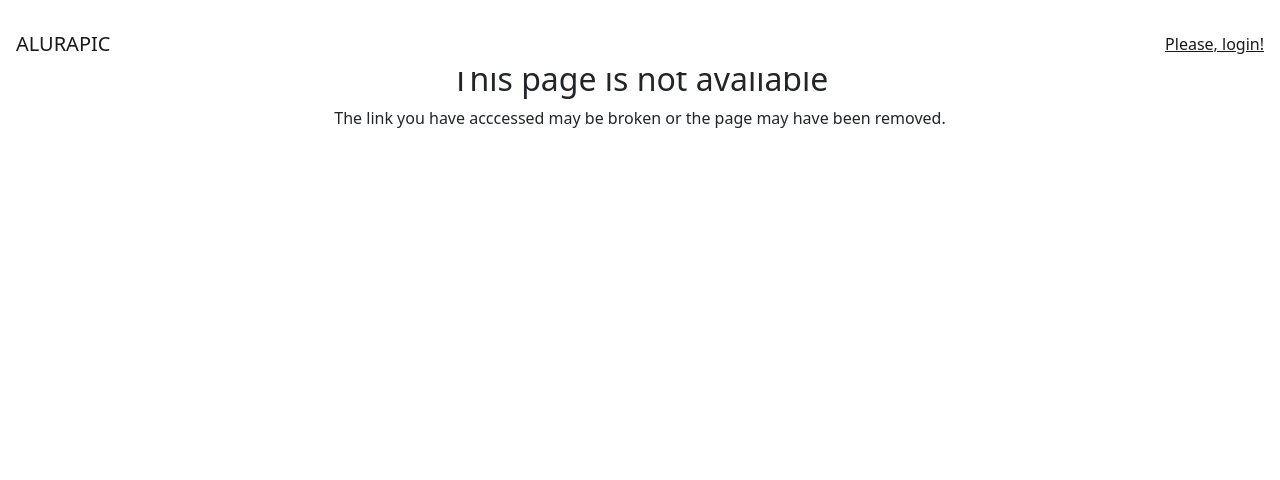
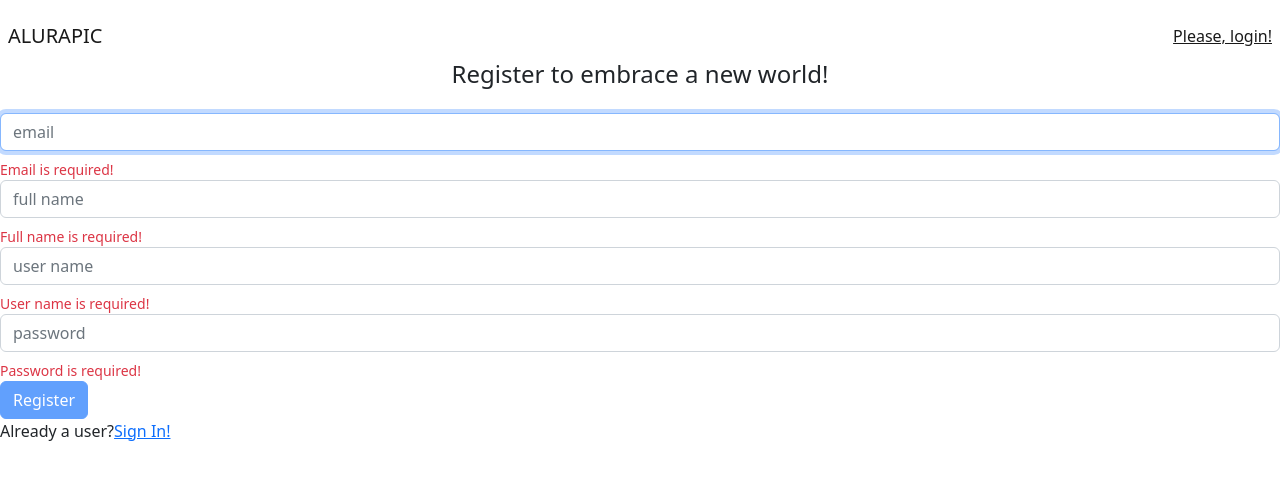
Before and after one commit to Ranayke/picapplication, an Angular app: page /signup in a window 1280 px wide. Shown: the top 480 px of the page. Built offline with nearby package versions, Linux system fonts and the light colour scheme.

Commit message:
Created signup and validators

```diff
--- a/src/app/app-routing.module.ts
+++ b/src/app/app-routing.module.ts
@@ -6,12 +6,17 @@ import { NotFoundComponent } from './errors/not-found/not-found.component';
 import { PhotoListResolver } from './photos/photo-list/photo-list.resolver';
 import { SignInComponent } from './home/signin/signin.component';
 import { AuthGuard } from './core/auth/auth.guard';
+import { SignUpComponent } from './home/signup/signup.component';
 
 const routes: Routes = [
   {
     path: '',
     component: SignInComponent,
     canActivate: [AuthGuard]
+  },
+  {
+    path: 'signup',
+    component: SignUpComponent
   },
   {
     path: 'user/:userName',
--- a/src/app/core/header/header.component.html
+++ b/src/app/core/header/header.component.html
@@ -1,5 +1,5 @@
 <header class="fixed-top">
-    <nav class="navbar navbar-light bg-white m-3">
+    <nav class="navbar navbar-light bg-white m-2">
         <a class="navbar-brand">ALURAPIC</a>
 
         <div class="me-3" *ngIf="( user$ | async ) as user; else login">
--- /dev/null
+++ b/src/app/home/signup/new-user.interface.ts
@@ -0,0 +1,6 @@
+export interface NewUser {
+    userName: string,
+    email: string,
+    fullName: string,
+    password: string
+}
--- /dev/null
+++ b/src/app/home/signup/signup.component.html
@@ -0,0 +1,78 @@
+<h4 class="text-center"> Register to embrace a new world!</h4>
+
+<form [formGroup]="signupForm" class="form mt-4" (submit)="signup()">
+    <div class="form-group">
+        <input formControlName="email"  placeholder="email" class="form-control" autofocus >
+        <ap-vmessage
+            *ngIf="signupForm.get('email')?.errors?.['required']"
+            text="Email is required!" >
+        </ap-vmessage>
+        <ap-vmessage
+            *ngIf="signupForm.get('email')?.errors?.['email']"
+            text="Invalid email!" >
+        </ap-vmessage>
+    </div>
+
+    <div class="form-group">
+        <input formControlName="fullName" placeholder="full name" class="form-control">
+        <ap-vmessage
+            *ngIf="signupForm.get('fullName')?.errors?.['required']"
+            text="Full name is required!" >
+        </ap-vmessage>
+        <ap-vmessage
+            *ngIf="signupForm.get('fullName')?.errors?.['minlength']"
+            text="Minimum length is 2" >
+        </ap-vmessage>
+        <ap-vmessage
+            *ngIf="signupForm.get('fullName')?.errors?.['maxlength']"
+            text="Maximum length is 40" >
+        </ap-vmessage>
+    </div>
+
+    <div class="form-group">
+        <input formControlName="userName" placeholder="user name" class="form-control">
+        <ap-vmessage
+            *ngIf="signupForm.get('userName')?.errors?.['required']"
+            text="User name is required!" >
+        </ap-vmessage>
+        <ap-vmessage
+            *ngIf="signupForm.get('userName')?.errors?.['minlength']"
+            text="Minimum length is 2" >
+        </ap-vmessage>
+        <ap-vmessage
+            *ngIf="signupForm.get('userName')?.errors?.['maxlength']"
+            text="Maximum length is 30" >
+        </ap-vmessage>
+        <ap-vmessage
+            *ngIf="signupForm.get('userName')?.errors?.['lowerCase']"
+            text="Must be lower case" >
+        </ap-vmessage>
+
+        <ap-vmessage
+            text="Username already taken"
+            *ngIf="signupForm.get('userName')?.errors?.['userNameTaken']">
+        </ap-vmessage>
+        <small *ngIf="signupForm.get('userName')?.valid" class="text-success">User available</small>
+
+    </div>
+
+    <div class="form-group">
+        <input formControlName="password" type="password" placeholder="password" class="form-control">
+        <ap-vmessage
+            *ngIf="signupForm.get('password')?.errors?.['required']"
+            text="Password is required!" >
+        </ap-vmessage>
+        <ap-vmessage
+            *ngIf="signupForm.get('password')?.errors?.['minlength']"
+            text="Minimum length is 8" >
+        </ap-vmessage>
+        <ap-vmessage
+            *ngIf="signupForm.get('password')?.errors?.['maxlength']"
+            text="Maximum length is 14" >
+        </ap-vmessage>
+    </div>
+
+    <button [disabled]="signupForm.invalid || signupForm.pending" class="btn btn-primary btn-block">Register</button>
+
+    <p>Already a user?<a [routerLink]="['']">Sign In!</a></p>
+</form>
--- /dev/null
+++ b/src/app/home/signup/signup.component.ts
@@ -0,0 +1,66 @@
+import { Component, OnInit } from '@angular/core';
+import { FormBuilder, FormGroup, Validators } from '@angular/forms';
+import { lowerCaseValidator } from 'src/app/shared/validators/lower-case.validator';
+import { UserNotTakenValidatorService } from './user-not-taken.validator.service';
+import { NewUser } from './new-user.interface';
+import { SignupService } from './signup.service';
+import { Router } from '@angular/router';
+
+@Component({
+    templateUrl: './signup.component.html'
+})
+export class SignUpComponent implements OnInit {
+
+    signupForm!: FormGroup;
+
+    constructor(
+        private formBuilder: FormBuilder,
+        private userNotTakenValidatorService: UserNotTakenValidatorService,
+        private signupService: SignupService,
+        private router: Router
+    ) {}
+
+    ngOnInit(): void {
+        this.signupForm = this.formBuilder.group({
+            email: ['',
+                [
+                    Validators.required,
+                    Validators.email
+                ]
+            ],
+            fullName: ['',
+                [
+                    Validators.required,
+                    Validators.minLength(2),
+                    Validators.maxLength(40)
+                ]
+            ],
+            userName: ['',
+                [
+                    Validators.required,
+                    lowerCaseValidator,
+                    Validators.minLength(2),
+                    Validators.maxLength(30)
+                ],
+                this.userNotTakenValidatorService.checkUserNameTaken()
+            ],
+            password: ['',
+                [
+                    Validators.required,
+                    Validators.minLength(8),
+                    Validators.maxLength(14)
+                ]
+            ]
+        });
+    }
+
+    signup() {
+        const newUser = this.signupForm.getRawValue() as NewUser;
+        this.signupService
+            .signup(newUser)
+            .subscribe(() => this.router.navigate(['']),
+            err => console.log(err)
+            );
+    }
+
+}
--- /dev/null
+++ b/src/app/home/signup/signup.service.ts
@@ -0,0 +1,22 @@
+import { HttpClient } from '@angular/common/http';
+import { Injectable } from '@angular/core';
+import { NewUser } from './new-user.interface';
+
+const API_URL = "http://localhost:3000"
+
+@Injectable({providedIn: 'root'})
+export class SignupService {
+
+    constructor(
+        private http: HttpClient
+    ) {}
+
+    checkUserNameTaken(userName: string) {
+        return this.http.get(API_URL + '/user/exists/' + userName);
+    }
+
+    signup(newUser: NewUser) {
+        return this.http.post(API_URL + '/user/signup', newUser)
+    }
+
+}
--- /dev/null
+++ b/src/app/home/signup/user-not-taken.validator.service.ts
@@ -0,0 +1,30 @@
+import { Injectable } from '@angular/core';
+import { SignupService } from './signup.service';
+import { AbstractControl } from '@angular/forms';
+
+import { debounceTime, switchMap, map, first } from 'rxjs/operators';
+
+@Injectable({ providedIn: 'root' })
+export class UserNotTakenValidatorService {
+
+    constructor(private signupService: SignupService) {}
+
+    checkUserNameTaken() {
+
+        return (control: AbstractControl) => {
+
+            return control
+                .valueChanges
+                .pipe(debounceTime(300))
+                .pipe(switchMap(userName => {
+                    return this.signupService.checkUserNameTaken(userName);
+                }))
+                .pipe(map(isTaken => isTaken ? { userNameTaken: true } : null))
+                .pipe(first());
+
+
+        }
+
+    }
+
+}
--- /dev/null
+++ b/src/app/shared/validators/lower-case.validator.ts
@@ -0,0 +1,10 @@
+import { AbstractControl } from '@angular/forms';
+
+export function lowerCaseValidator(control: AbstractControl) {
+
+    if(control.value.trim() && !/^[a-z0-9_\-]+$/.test(control.value)) {
+        return { lowerCase: true }
+    }
+    return null;
+
+}
```
Also changed, not shown: src/app/home/home.module.ts (+7 -2 lines).
